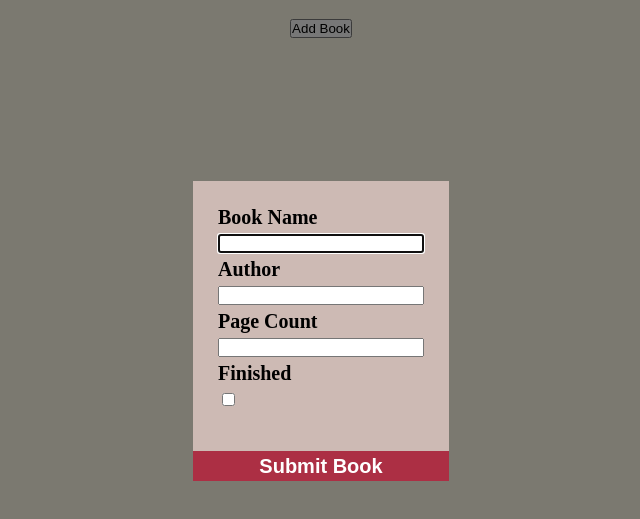
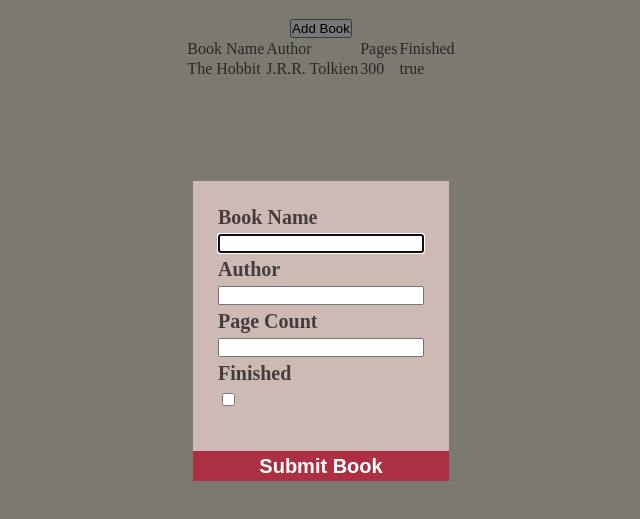
Before and after one commit to ProtoJanus/library, a plain HTML site: page index.html in a window 1280 px wide. Both pictures are taken after a click on the button "Add Book". Shown: the part 69-588 px from the top of the page, without its empty margins (319-959 px from the left). Drawn offline with Linux system fonts and the light colour scheme.

Commit message:
Allow for dynamically generating table elements as you add more books with form

```diff
--- a/index.html
+++ b/index.html
@@ -12,7 +12,7 @@
     <button class="add-book-button">Add Book</button>
     <dialog>
       <div class="dialog-content">
-        <form action="">
+        <form id="book-form" action="">
           <label for="book-name">Book Name</label>
           <input type="text" name="book-name" id="book-name" />
           <label for="author">Author</label>
@@ -22,8 +22,23 @@
           <label for="has-read">Finished</label>
           <input type="checkbox" name="has-read" id="has-read" />
         </form>
-        <button class="modal-close">Submit Book</button>
+        <button form="book-form" type="submit" class="modal-close">
+          Submit Book
+        </button>
       </div>
     </dialog>
+    <table class="books-table">
+      <thead>
+        <tr>
+          <td>Book Name</td>
+          <td>Author</td>
+          <td>Pages</td>
+          <td>Finished</td>
+        </tr>
+        <tbody class="books-table-body">
+
+        </tbody>
+      </thead>
+    </table>
   </body>
 </html>
--- a/scripts.js
+++ b/scripts.js
@@ -14,9 +14,18 @@ Book.prototype.info = function () {
 function addBookToLibrary(title, author, pages, hasRead) {
   const book = new Book(title, author, pages, hasRead);
   myLibrary.push(book);
+  generateLibraryTable(book);
 }
 
-function generateLibraryTable(book) {}
+function generateLibraryTable(book) {
+  const booksTableBody = document.querySelector(".books-table-body");
+  booksTableBody.innerHTML += `<tr>
+          <td>${book.title}</td>
+          <td>${book.author}</td>
+          <td>${book.pages}</td>
+          <td>${book.hasRead}</td>
+        </tr>`;
+}
 
 const myLibrary = [];
 addBookToLibrary("The Hobbit", "J.R.R. Tolkien", 300, true);
@@ -29,6 +38,16 @@ addBookButton.addEventListener("click", () => {
   dialog.showModal();
 });
 
-modalClose.addEventListener("click", () => {
+const form = document.getElementById("book-form");
+modalClose.addEventListener("click", (e) => {
+  e.preventDefault();
+  const data = new FormData(form);
+  addBookToLibrary(
+    data.get("book-name"),
+    data.get("author"),
+    Number(data.get("pages")),
+    data.get("has-read") === "on" ? true : false
+  );
+
   dialog.close();
 });
--- a/styles.css
+++ b/styles.css
@@ -28,6 +28,7 @@ dialog {
     display: flex;
     flex-direction: column;
     gap: 5px;
+    color: rgb(68, 61, 61);
 
     #has-read {
       align-self: flex-start;
```
